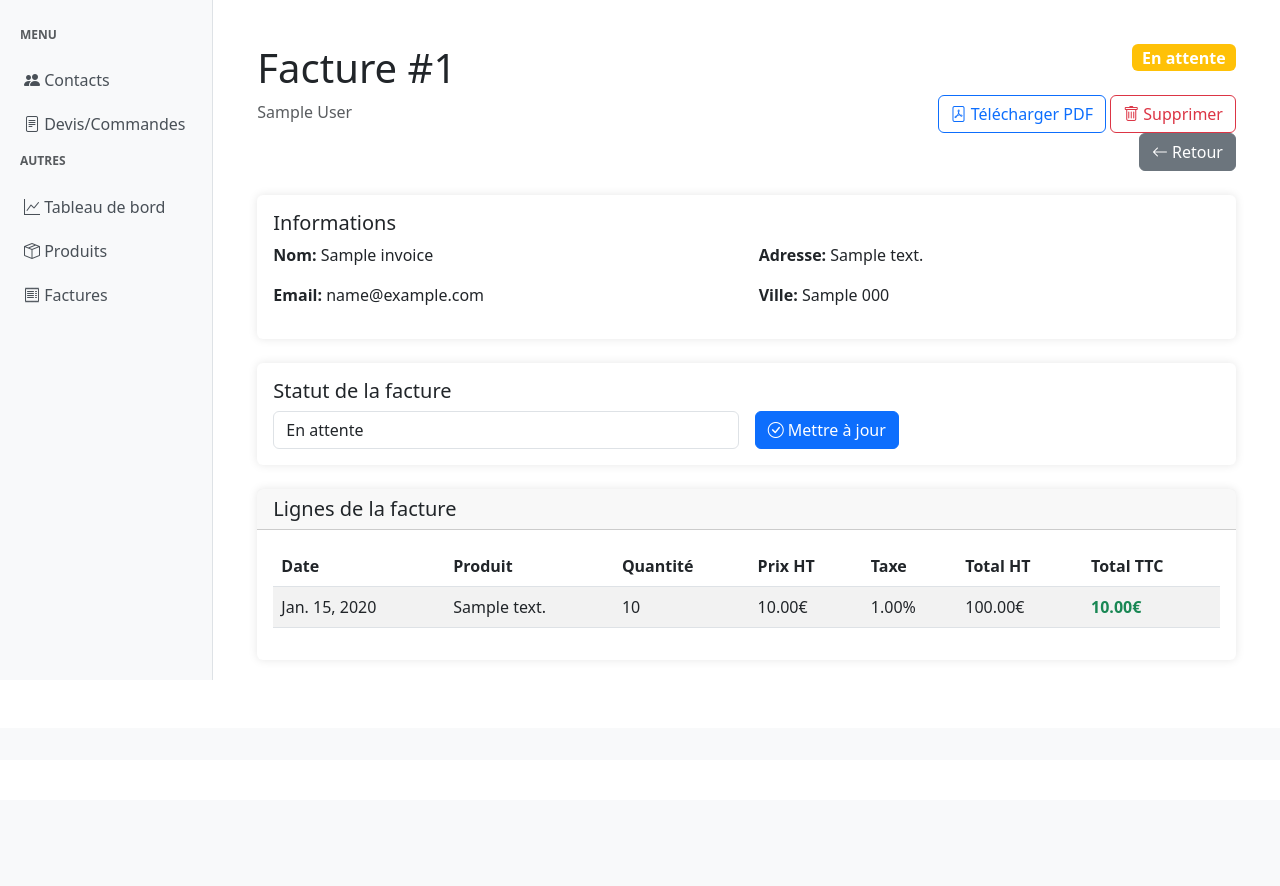
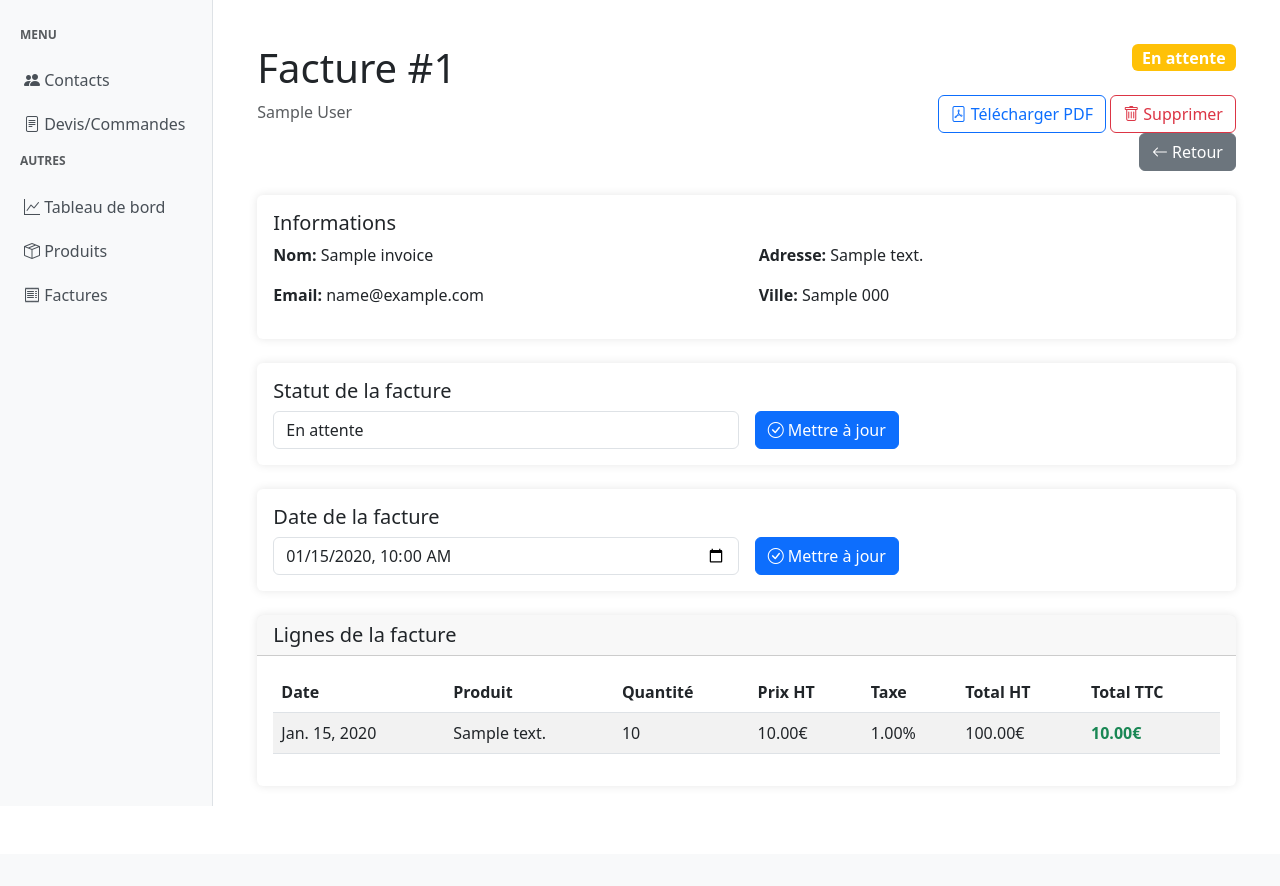
Before and after one commit to ben-dev5/gestionCommercial, a Django app: page /invoicing/1/ in a window 1280 px wide. Before the commit the page ends 680 px from the top, so only its background shows below. Run offline with Django 5.2, Linux system fonts and the light colour scheme; tables that the repository leaves empty hold one stand-in row (values such as "Sample post").

Commit message:
ajout modif date de facture

```diff
--- a/dashboard/templates/dashboard/dashboard.html
+++ b/dashboard/templates/dashboard/dashboard.html
@@ -1,5 +1,5 @@
 {% extends "commons/base.html" %}
-
+<script src="https://cdn.jsdelivr.net/npm/chart.js"></script>
 {% block content %}
 <div class="container-fluid mt-4">
     <div class="row mb-4">
--- a/dashboard/views.py
+++ b/dashboard/views.py
@@ -1,6 +1,4 @@
-from django.views.decorators.cache import never_cache
 from django.views.generic import TemplateView
-
 from dashboard.services.dashboard_service import DashboardService
 
 
--- a/invoicing/forms.py
+++ b/invoicing/forms.py
@@ -11,3 +11,9 @@ class InvoiceStatusForm(forms.Form):
         widget=forms.Select(attrs={'class': 'form-control'}),
         required=True
     )
+class InvoiceDateForm(forms.Form):
+    created_at = forms.DateTimeField(
+        label='Date de création',
+        widget=forms.DateTimeInput(attrs={'class': 'form-control', 'type': 'datetime-local'}),
+        required=False
+    )
--- a/invoicing/models/invoice_models.py
+++ b/invoicing/models/invoice_models.py
@@ -1,4 +1,5 @@
 from django.db import models
+from django.utils import timezone
 
 from commons.models.contact_models import Contact
 
@@ -25,4 +26,5 @@ class Invoice(models.Model):
     price_ht = models.IntegerField()
     tax = models.IntegerField()
     status = models.CharField(max_length=20, choices=STATUS_CHOICES, default='En attente')
-    created_at = models.DateTimeField(auto_now_add=True, null=True, blank=True)
+    # rendre la date non automatique pour pouvoir la renseigner lors de la création d'une facture à partir d'un devis
+    created_at = models.DateTimeField(auto_now_add=False, null=False, default=timezone.now)
--- a/invoicing/repositories/invoice_repository.py
+++ b/invoicing/repositories/invoice_repository.py
@@ -1,11 +1,12 @@
 from invoicing.models.invoice_models import Invoice
+from django.utils import timezone
 
 
 class InvoiceRepository:
     def __init__(self):
         pass
 
-    def create_invoice(self, contact, name, address, city, state, zip_code, siret, email, phone, status='En attente'):
+    def create_invoice(self, contact, name, address, city, state, zip_code, siret, email, phone, status='En attente', created_at=None):
         """Créer une nouvelle facture"""
         invoice = Invoice.objects.create(
             contact_id=contact,
@@ -21,7 +22,8 @@ class InvoiceRepository:
             description_products='',
             price_ht=0,
             tax=0,
-            status=status
+            status=status,
+            created_at=timezone.now()
         )
         return invoice
 
@@ -40,7 +42,7 @@ class InvoiceRepository:
         """Récupérer les factures d'un contact"""
         return Invoice.objects.filter(contact_id=contact_id)
 
-    def update_invoice(self, invoice_id, contact, name, address, city, state, zip_code, siret, email, phone, status):
+    def update_invoice(self, invoice_id, contact, name, address, city, state, zip_code, siret, email, phone, status, created_at=None):
         """Mettre à jour une facture"""
         invoice = self.get_invoice_by_id(invoice_id)
         invoice.contact_id = contact
@@ -53,6 +55,8 @@ class InvoiceRepository:
         invoice.email = email
         invoice.phone = phone
         invoice.status = status
+        if created_at is not None:
+            invoice.created_at = created_at
         invoice.save()
         return invoice
 
--- a/invoicing/services/invoice_service.py
+++ b/invoicing/services/invoice_service.py
@@ -31,11 +31,11 @@ class InvoiceService:
         if not zip_code or zip_code.strip() == "":
             raise ValueError("Le code postal ne peut pas être vide")
 
-    def create_invoice(self, contact_id, name, address, city, state, zip_code, siret, email, phone, status='En attente'):
+    def create_invoice(self, contact_id, name, address, city, state, zip_code, siret, email, phone, status='En attente', created_at=None):
         """Créer une nouvelle facture"""
         self.validate_invoice_data(contact_id, name, address, city, state, zip_code, siret, email, phone)
         contact = self.contact_service.get_contact_by_id(contact_id)
-        return self.repo.create_invoice(contact, name, address, city, state, zip_code, siret, email, phone, status)
+        return self.repo.create_invoice(contact, name, address, city, state, zip_code, siret, email, phone, status, created_at)
 
     def delete_invoice(self, invoice_id):
         """Supprimer une facture"""
@@ -53,8 +53,8 @@ class InvoiceService:
         """Récupérer les factures d'un contact"""
         return self.repo.get_invoices_by_contact(contact_id)
 
-    def update_invoice(self, invoice_id, contact_id, name, address, city, state, zip_code, siret, email, phone, status):
+    def update_invoice(self, invoice_id, contact_id, name, address, city, state, zip_code, siret, email, phone, status, created_at=None):
         """Mettre à jour une facture"""
         self.validate_invoice_data(contact_id, name, address, city, state, zip_code, siret, email, phone)
         contact = self.contact_service.get_contact_by_id(contact_id)
-        return self.repo.update_invoice(invoice_id, contact, name, address, city, state, zip_code, siret, email, phone, status)
+        return self.repo.update_invoice(invoice_id, contact, name, address, city, state, zip_code, siret, email, phone, status, created_at)
--- a/invoicing/templates/invoicing/invoice_detail.html
+++ b/invoicing/templates/invoicing/invoice_detail.html
@@ -61,6 +61,23 @@
         </div>
     </div>
 
+    <div class="card mb-4">
+        <div class="card-body">
+            <h5 class="card-title">Date de la facture</h5>
+            <form method="post" class="row g-3">
+                {% csrf_token %}
+                <div class="col-md-6">
+                    {{ date_form.created_at }}
+                </div>
+                <div class="col-md-6">
+                    <button type="submit" class="btn btn-primary">
+                        <i class="bi bi-check-circle"></i> Mettre à jour
+                    </button>
+                </div>
+            </form>
+        </div>
+    </div>
+
     <div class="card">
         <div class="card-header">
             <h5 class="card-title mb-0">Lignes de la facture</h5>
--- a/invoicing/views.py
+++ b/invoicing/views.py
@@ -6,7 +6,7 @@ from datetime import datetime
 
 from invoicing.services.invoice_service import InvoiceService
 from invoicing.services.invoice_order_line_service import InvoiceOrderLineService
-from invoicing.forms import InvoiceStatusForm
+from invoicing.forms import InvoiceStatusForm, InvoiceDateForm
 from sales.services.sales_order_service import SalesOrderService
 from sales.services.sales_order_line_service import SalesOrderLineService
 from django.http import FileResponse
@@ -54,6 +54,7 @@ class InvoiceDetailView(TemplateView):
             context['lines'] = lines
             context['has_lines'] = len(lines) > 0
             context['status_form'] = InvoiceStatusForm(initial={'status': invoice.status})
+            context['date_form'] = InvoiceDateForm(initial={'created_at': invoice.created_at})
         except:
             raise Http404("Facture non trouvée")
 
@@ -65,26 +66,50 @@ class InvoiceDetailView(TemplateView):
 
         try:
             invoice = invoice_service.get_invoice_by_id(pk)
-            form = InvoiceStatusForm(request.POST)
 
-            if form.is_valid():
-                new_status = form.cleaned_data['status']
-                invoice_service.update_invoice(
-                    invoice_id=pk,
-                    contact_id=invoice.contact_id.contact_id,
-                    name=invoice.name,
-                    address=invoice.address,
-                    city=invoice.city,
-                    state=invoice.state,
-                    zip_code=invoice.zip_code,
-                    siret=invoice.siret,
-                    email=invoice.email,
-                    phone=invoice.phone,
-                    status=new_status
-                )
-                messages.success(request, f"Statut mis à jour : {new_status}")
-            else:
-                messages.error(request, "Erreur lors de la mise à jour du statut")
+            # Vérifier quel formulaire a été soumis
+            if 'status' in request.POST:
+                form = InvoiceStatusForm(request.POST)
+                if form.is_valid():
+                    new_status = form.cleaned_data['status']
+                    invoice_service.update_invoice(
+                        invoice_id=pk,
+                        contact_id=invoice.contact_id.contact_id,
+                        name=invoice.name,
+                        address=invoice.address,
+                        city=invoice.city,
+                        state=invoice.state,
+                        zip_code=invoice.zip_code,
+                        siret=invoice.siret,
+                        email=invoice.email,
+                        phone=invoice.phone,
+                        status=new_status
+                    )
+                    messages.success(request, f"Statut mis à jour : {new_status}")
+                else:
+                    messages.error(request, "Erreur lors de la mise à jour du statut")
+
+            elif 'created_at' in request.POST:
+                form = InvoiceDateForm(request.POST)
+                if form.is_valid():
+                    new_date = form.cleaned_data['created_at']
+                    invoice_service.update_invoice(
+                        invoice_id=pk,
+                        contact_id=invoice.contact_id.contact_id,
+                        name=invoice.name,
+                        address=invoice.address,
+                        city=invoice.city,
+                        state=invoice.state,
+                        zip_code=invoice.zip_code,
+                        siret=invoice.siret,
+                        email=invoice.email,
+                        phone=invoice.phone,
+                        status=invoice.status,
+                        created_at=new_date
+                    )
+                    messages.success(request, "Date mise à jour")
+                else:
+                    messages.error(request, "Erreur lors de la mise à jour de la date")
 
         except Exception as e:
             messages.error(request, f"Erreur : {str(e)}")
--- a/sales/services/sales_order_line_service.py
+++ b/sales/services/sales_order_line_service.py
@@ -66,7 +66,6 @@ class SalesOrderLineService:
 
     def update_sales_order_line(self, sales_order_line_id, sales_order_id, product_id, contact_id, price_ht, tax, quantity, date, genre):
         self.validate_sales_order_line_data(sales_order_id, product_id, contact_id, price_ht, tax, quantity, date, genre)
-        # Récupérer les objets
         sales_order = self.sales_order_service.get_sales_order_by_id(sales_order_id)
         product = self.product_service.get_product_by_id(product_id)
         contact = self.contact_service.get_contact_by_id(contact_id)
--- a/sales/services/sales_order_service.py
+++ b/sales/services/sales_order_service.py
@@ -86,6 +86,7 @@ class SalesOrderService:
 
         # Vérifier l'expiration
         if sales_order.public_hash_expires_at:
+            # date expirée
             if timezone.now() > sales_order.public_hash_expires_at:
                 self.invalidate_hash(sales_order)
                 return False
--- a/sales/views/views_sales_order.py
+++ b/sales/views/views_sales_order.py
@@ -49,7 +49,7 @@ class SalesOrderDetailView(TemplateView):
                 # Vérifier que le hash correspond ET qu'il est valide
                 if service.get_public_hash(sales_order) == public_hash and service.is_hash_valid(sales_order):
                     context['is_public_access'] = True
-                # Sinon on affiche juste un accès admin normal, pas d'erreur
+                    # Sinon, on affiche juste un accès admin normal, pas d'erreur
 
             # Afficher le lien public temporairement s'il vient d'être généré
             if 'show_public_link' in self.request.session:
```
Also changed, not shown: dashboard/services/dashboard_service.py (+22 -10 lines).
